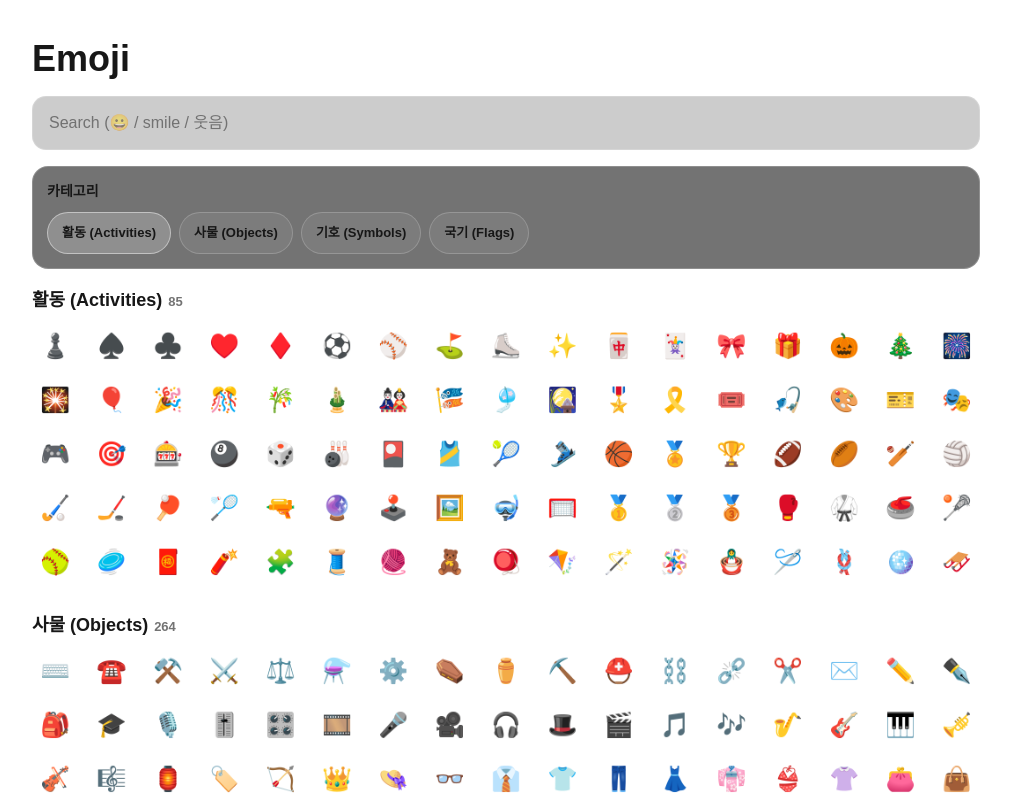
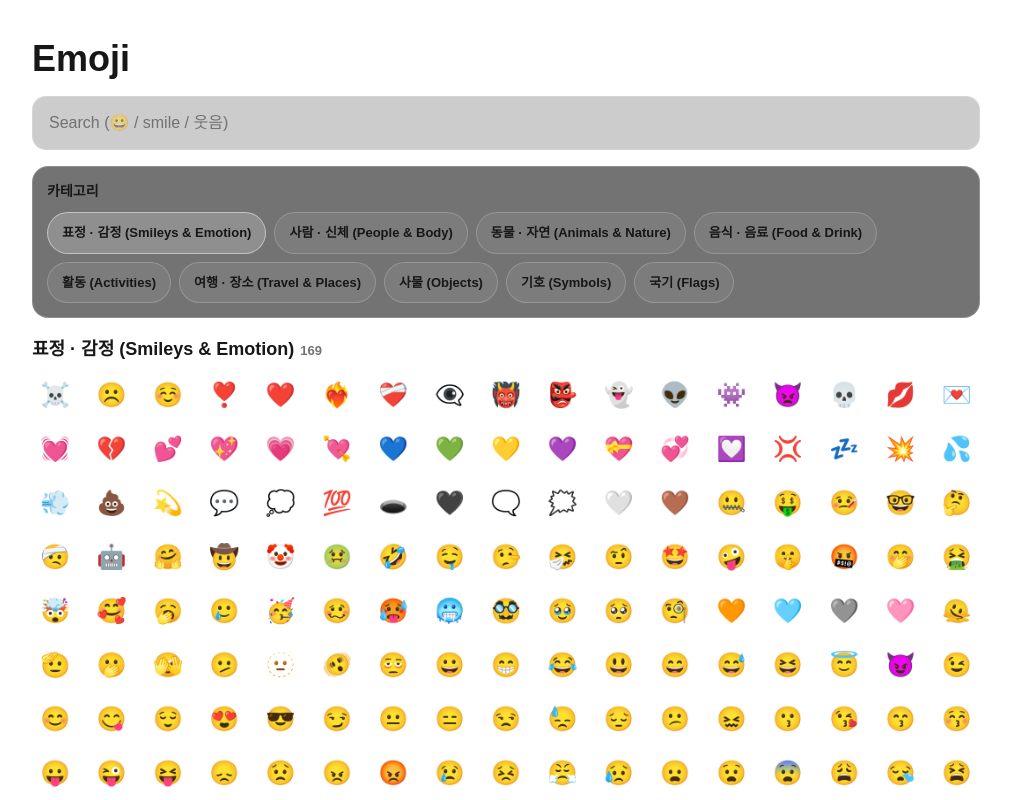
Before and after one commit to textkit-team/textkit-web, a Next.js app: page /emoji in a window 1280 px wide. Shown: the top 800 px of the page, without its empty margins (134-1145 px from the left). Built offline with nearby package versions, Linux system fonts and the light colour scheme.

Commit message:
fix(emoji): align category order keys with EmojiCategory type

```diff
--- a/app/emoji/EmojiPageClient.tsx
+++ b/app/emoji/EmojiPageClient.tsx
@@ -11,17 +11,17 @@ import {
   type EmojiCategory,
 } from "@/lib/emoji-data";
 
-const CATEGORY_ORDER: EmojiCategory[] = [
-  "smileys-emotion",
-  "people-body",
-  "animals-nature",
-  "food-drink",
+const CATEGORY_ORDER = [
+  "smileys-and-emotion",
+  "people-and-body",
+  "animals-and-nature",
+  "food-and-drink",
   "activities",
-  "travel-places",
+  "travel-and-places",
   "objects",
   "symbols",
   "flags",
-];
+] as const satisfies readonly EmojiCategory[];
 
 export default function EmojiPageClient() {
   const [q, setQ] = useState("");
```
